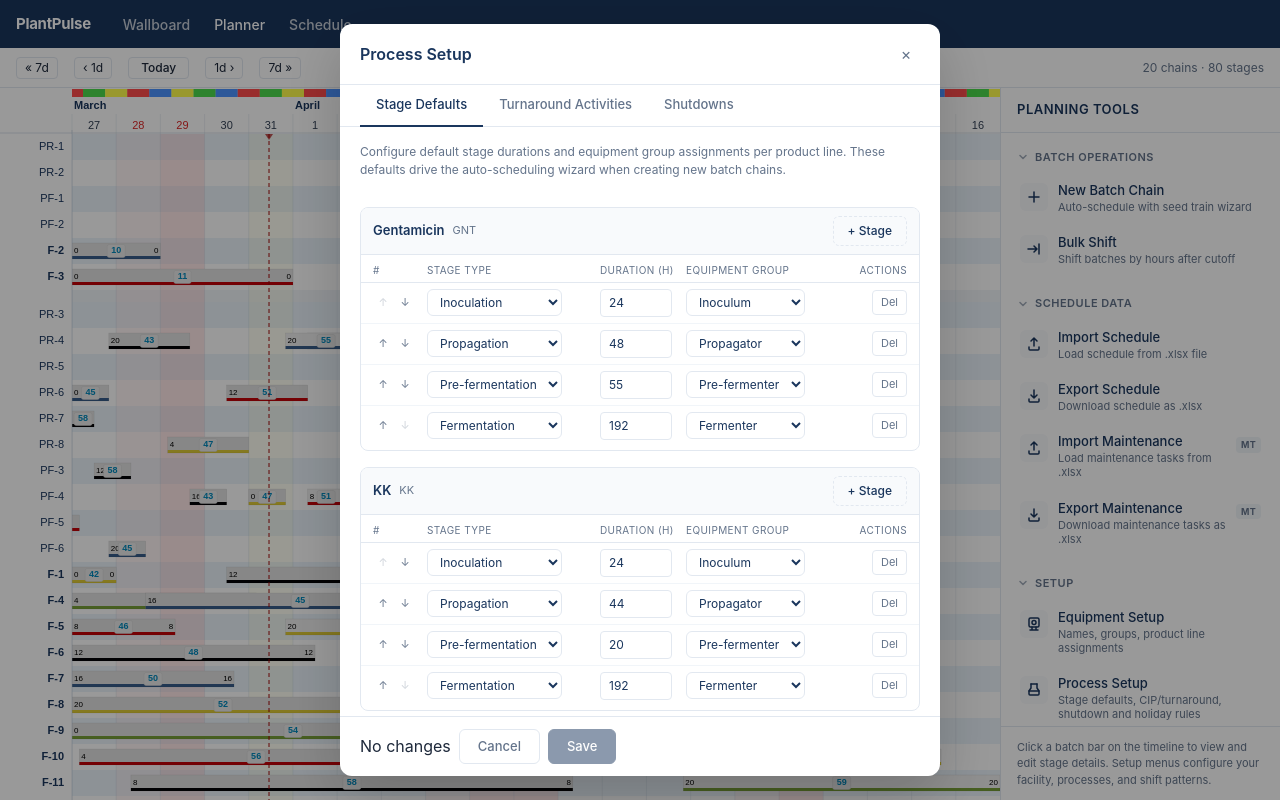
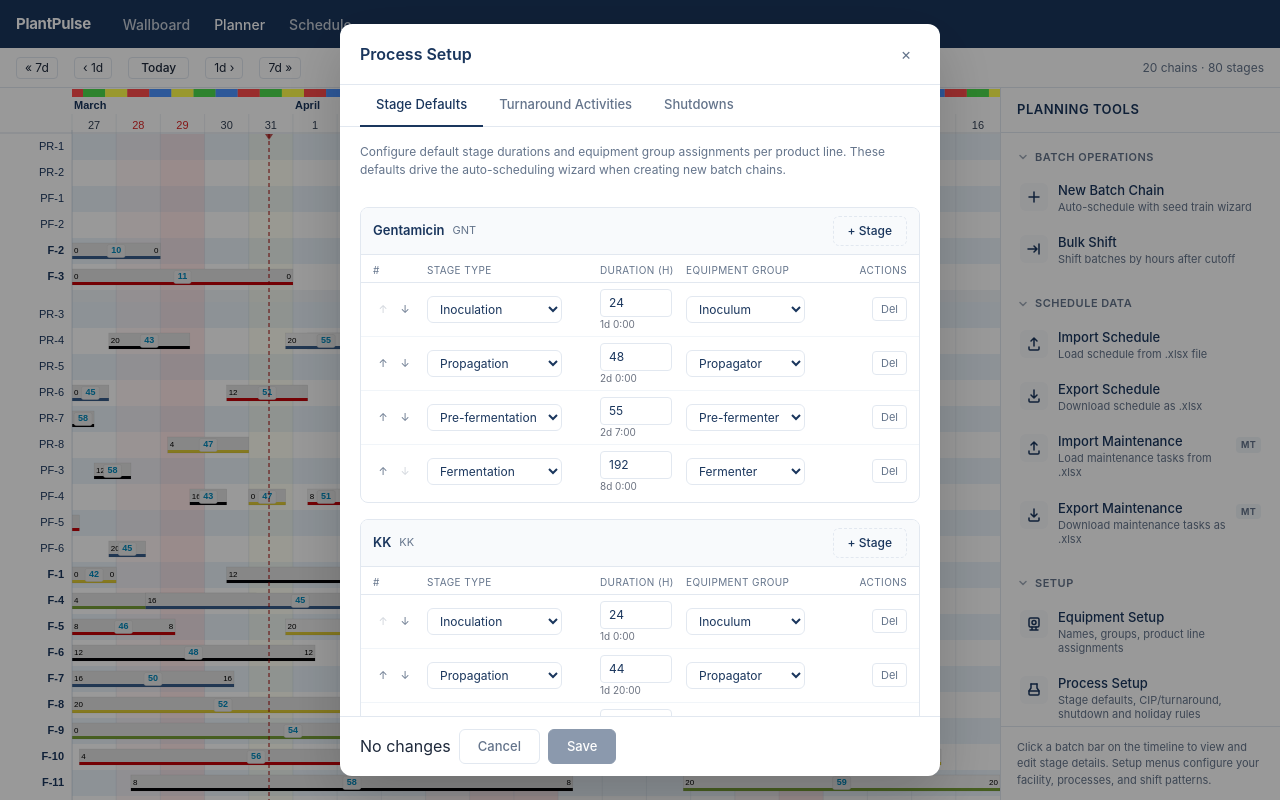
Before and after one commit to GitPaci/plantpulse.pro, a Next.js app: page /planner in a window 1280 px wide. Both pictures are taken after a click on the button "Stage defaults, CIP/turnaround, shutdown and holiday rules". Built offline with nearby package versions, Linux system fonts and the light colour scheme.

Commit message:
Add days:HH:MM hint below duration input in Stage Defaults tab
Shows a small grey "Xd H:MM" label under each hours input so users
can quickly see the equivalent in days. e.g. 192h → "8d 0:00",
55h → "2d 7:00".

https://claude.ai/code/session_01X4N1g72V7ZMKBdEipBeqJ5

```diff
--- a/src/app/globals.css
+++ b/src/app/globals.css
@@ -1111,6 +1111,14 @@ body {
   width: 80px;
 }
 
+.pp-process-duration-hint {
+  display: block;
+  font-size: 10px;
+  color: #6b7280;
+  line-height: 1.2;
+  margin-top: 1px;
+}
+
 .pp-process-stage-col-group {
   flex: 2;
   min-width: 120px;
--- a/src/components/planner/ProcessSetup.tsx
+++ b/src/components/planner/ProcessSetup.tsx
@@ -47,6 +47,15 @@ const STAGE_TYPE_LABELS: Record<string, string> = Object.fromEntries(
 
 function stageTypeLabel(st: string): string {
   return STAGE_TYPE_LABELS[st] ?? st;
+}
+
+/** Format total hours as "Xd HH:MM" for readability */
+function formatHoursAsDHM(totalHours: number): string {
+  if (!totalHours || totalHours < 0) return '0d 0:00';
+  const days = Math.floor(totalHours / 24);
+  const remainHours = Math.floor(totalHours % 24);
+  const minutes = Math.round((totalHours % 1) * 60);
+  return `${days}d ${remainHours}:${String(minutes).padStart(2, '0')}`;
 }
 
 // ─── Component ─────────────────────────────────────────────────────────
@@ -391,6 +400,9 @@ export default function ProcessSetup({
                               className="pp-setup-input"
                               style={{ width: 72 }}
                             />
+                            <span className="pp-process-duration-hint">
+                              {formatHoursAsDHM(sd.defaultDurationHours)}
+                            </span>
                           </span>
 
                           <span className="pp-process-stage-col-group">
```
